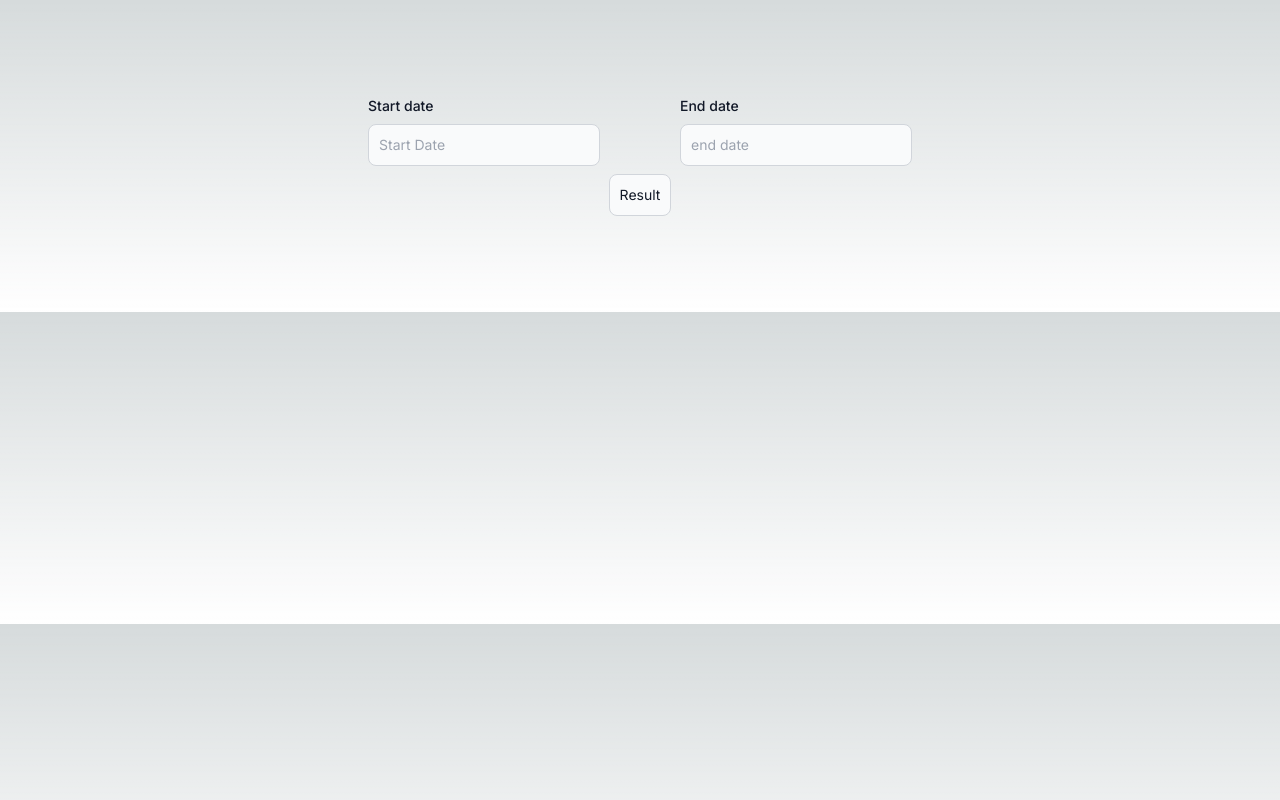
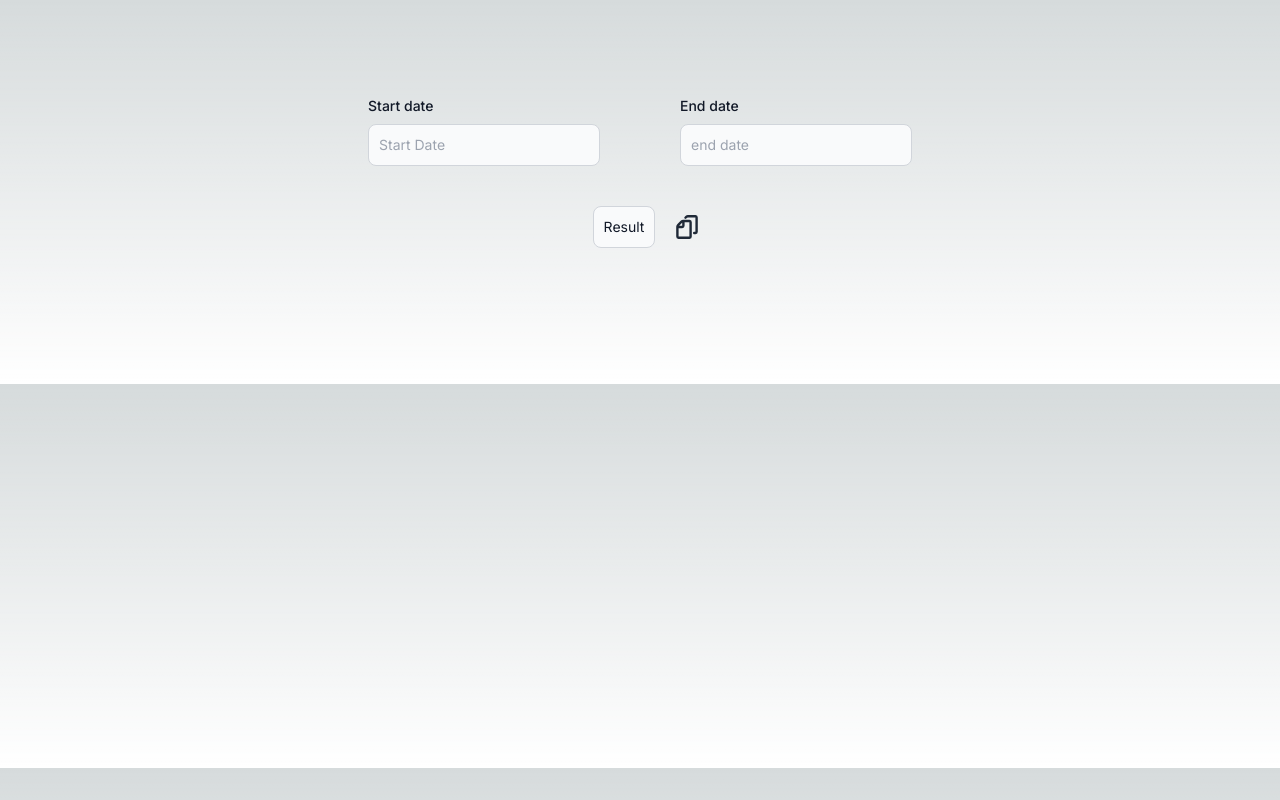
Before and after one commit to EduardoPetrini/dates-diff, a Next.js app: page / in a window 1280 px wide. Built offline with nearby package versions, Linux system fonts and the light colour scheme.

Commit message:
chore: copy button

```diff
--- a/app/components/result.tsx
+++ b/app/components/result.tsx
@@ -1,4 +1,6 @@
+import { padIndexTwo } from '@/lib/helpers';
 import { useEffect, useState } from 'react';
+import { IconCopy } from './ui/icons';
 
 declare type ResultProps = {
   start: string | undefined;
@@ -7,6 +9,8 @@ declare type ResultProps = {
 
 export default function Result({ start, end }: ResultProps) {
   const [result, setResult] = useState('Result');
+
+  const [copied, setCopied] = useState(false);
 
   useEffect(() => {
     if (!start || !end) {
@@ -36,78 +40,94 @@ export default function Result({ start, end }: ResultProps) {
     let s = Math.round(result / 1000);
     let sr = s % 60;
     if (s < 60) {
-      text = `${s}s:` + text;
+      text = `${padIndexTwo(s)}s:` + text;
       setResult(text);
       return;
     }
 
-    text = `${sr}s:` + text;
+    text = `${padIndexTwo(sr)}s:` + text;
 
     let m = Math.round(s / 60);
     let mr = m % 60;
     if (m < 60) {
-      text = `${m}m:` + text;
+      text = `${padIndexTwo(m)}m:` + text;
       setResult(text);
       return;
     }
 
-    text = `${mr}m:` + text;
+    text = `${padIndexTwo(mr)}m:` + text;
 
     let h = Math.round(m / 60);
     let hr = h % 24;
 
     if (h < 24) {
-      text = `${h}h:` + text;
+      text = `${padIndexTwo(h)}h:` + text;
       setResult(text);
       return;
     }
 
-    text = `${hr}h:` + text;
+    text = `${padIndexTwo(hr)}h:` + text;
 
     let d = Math.round(h / 24);
     let dr = d % 7;
 
     if (d < 7) {
-      text = `${d}d:` + text;
+      text = `${padIndexTwo(d)}d:` + text;
       setResult(text);
       return;
     }
 
-    text = `${dr}d:` + text;
+    text = `${padIndexTwo(dr)}d:` + text;
 
     let w = Math.round(d / 7);
     let wr = w % 4;
 
     if (w < 4) {
-      text = `${w}w:` + text;
+      text = `${padIndexTwo(w)}w:` + text;
       setResult(text);
       return;
     }
 
-    text = `${wr}w:` + text;
+    text = `${padIndexTwo(wr)}w:` + text;
 
     let mo = Math.round(w / 4);
     let mor = mo % 12;
 
     if (mo < 12) {
-      text = `${mo}mo:` + text;
+      text = `${padIndexTwo(mo)}mo:` + text;
       setResult(text);
       return;
     }
 
-    text = `${mor}mo:` + text;
+    text = `${padIndexTwo(mor)}mo:` + text;
 
     let y = Math.round(mo / 12);
     text = `${y}y:` + text;
     setResult(text);
 
-    return () => setResult('Result')
+    return () => setResult('Result');
   }, [start, end]);
 
   return (
-    <div className="">
+    <>
+    <div className="flex p-10 gap-5">
       <label htmlFor="domain" className="block mb-2 text-sm font-medium text-gray-900 dark:text-white"></label>
       <span className="bg-gray-50 border border-gray-300 text-gray-900 text-sm rounded-lg focus:ring-blue-500 focus:border-blue-500 block w-full p-2.5 dark:bg-gray-700 dark:border-gray-600 dark:placeholder-gray-400 dark:text-white dark:focus:ring-blue-500 dark:focus:border-blue-500">{result}</span>
+      <button
+        className="mr-2"
+        onClick={e => {
+          e.preventDefault();
+          navigator.clipboard.writeText(result).then(() => {
+            console.log('result copied');
+          });
+          setCopied(true);
+          setTimeout(() => setCopied(false), 2000);
+        }}
+      >
+        <IconCopy />
+      </button>
     </div>
+    <div className="">{copied ? <small className="m-40 text-green-700">copied!</small> : null}</div>
+    </>
   );
 }
--- /dev/null
+++ b/app/components/ui/icons.tsx
@@ -0,0 +1,51 @@
+function IconCopy() {
+  return (
+    <svg className="w-6 h-6 text-gray-800 dark:text-white" aria-hidden="true" xmlns="http://www.w3.org/2000/svg" fill="none" viewBox="0 0 18 20">
+      <path stroke="currentColor" strokeLinecap="round" strokeLinejoin="round" strokeWidth="2" d="m7.708 2.292.706-.706A2 2 0 0 1 9.828 1h6.239A.97.97 0 0 1 17 2v12a.97.97 0 0 1-.933 1H15M6 5v4a1 1 0 0 1-1 1H1m11-4v12a.97.97 0 0 1-.933 1H1.933A.97.97 0 0 1 1 18V9.828a2 2 0 0 1 .586-1.414l2.828-2.828A2 2 0 0 1 5.828 5h5.239A.97.97 0 0 1 12 6Z" />
+    </svg>
+  );
+}
+
+function IconEye() {
+  return (
+    <svg className="w-6 h-6 text-gray-800 dark:text-white" aria-hidden="true" xmlns="http://www.w3.org/2000/svg" fill="none" viewBox="0 0 20 14">
+      <g stroke="currentColor" strokeLinecap="round" strokeLinejoin="round" strokeWidth="2">
+        <path d="M10 10a3 3 0 1 0 0-6 3 3 0 0 0 0 6Z" />
+        <path d="M10 13c4.97 0 9-2.686 9-6s-4.03-6-9-6-9 2.686-9 6 4.03 6 9 6Z" />
+      </g>
+    </svg>
+  );
+}
+
+function IconSpinner() {
+  return (
+    <svg aria-hidden="true" className="w-8 h-8 mr-2 text-gray-200 animate-spin dark:text-gray-600 fill-blue-600" viewBox="0 0 100 101" fill="none" xmlns="http://www.w3.org/2000/svg">
+      <path
+        d="M100 50.5908C100 78.2051 77.6142 100.591 50 100.591C22.3858 100.591 0 78.2051 0 50.5908C0 22.9766 22.3858 0.59082 50 0.59082C77.6142 0.59082 100 22.9766 100 50.5908ZM9.08144 50.5908C9.08144 73.1895 27.4013 91.5094 50 91.5094C72.5987 91.5094 90.9186 73.1895 90.9186 50.5908C90.9186 27.9921 72.5987 9.67226 50 9.67226C27.4013 9.67226 9.08144 27.9921 9.08144 50.5908Z"
+        fill="currentColor"
+      />
+      <path
+        d="M93.9676 39.0409C96.393 38.4038 97.8624 35.9116 97.0079 33.5539C95.2932 28.8227 92.871 24.3692 89.8167 20.348C85.8452 15.1192 80.8826 10.7238 75.2124 7.41289C69.5422 4.10194 63.2754 1.94025 56.7698 1.05124C51.7666 0.367541 46.6976 0.446843 41.7345 1.27873C39.2613 1.69328 37.813 4.19778 38.4501 6.62326C39.0873 9.04874 41.5694 10.4717 44.0505 10.1071C47.8511 9.54855 51.7191 9.52689 55.5402 10.0491C60.8642 10.7766 65.9928 12.5457 70.6331 15.2552C75.2735 17.9648 79.3347 21.5619 82.5849 25.841C84.9175 28.9121 86.7997 32.2913 88.1811 35.8758C89.083 38.2158 91.5421 39.6781 93.9676 39.0409Z"
+        fill="currentFill"
+      />
+    </svg>
+  );
+}
+
+function IconEdit() {
+  return (
+    <svg className="w-5 h-5 text-gray-800 dark:text-white" aria-hidden="true" xmlns="http://www.w3.org/2000/svg" fill="currentColor" viewBox="0 0 20 18">
+      <path d="M12.687 14.408a3.01 3.01 0 0 1-1.533.821l-3.566.713a3 3 0 0 1-3.53-3.53l.713-3.566a3.01 3.01 0 0 1 .821-1.533L10.905 2H2.167A2.169 2.169 0 0 0 0 4.167v11.666A2.169 2.169 0 0 0 2.167 18h11.666A2.169 2.169 0 0 0 16 15.833V11.1l-3.313 3.308Zm5.53-9.065.546-.546a2.518 2.518 0 0 0 0-3.56 2.576 2.576 0 0 0-3.559 0l-.547.547 3.56 3.56Z" />
+      <path d="M13.243 3.2 7.359 9.081a.5.5 0 0 0-.136.256L6.51 12.9a.5.5 0 0 0 .59.59l3.566-.713a.5.5 0 0 0 .255-.136L16.8 6.757 13.243 3.2Z" />
+    </svg>
+  );
+}
+
+function IconRemove() {
+  return (
+    <svg className="w-5 h-5 text-gray-800 dark:text-white" aria-hidden="true" xmlns="http://www.w3.org/2000/svg" fill="currentColor" viewBox="0 0 18 20">
+      <path d="M17 4h-4V2a2 2 0 0 0-2-2H7a2 2 0 0 0-2 2v2H1a1 1 0 0 0 0 2h1v12a2 2 0 0 0 2 2h10a2 2 0 0 0 2-2V6h1a1 1 0 1 0 0-2ZM7 2h4v2H7V2Zm1 14a1 1 0 1 1-2 0V8a1 1 0 0 1 2 0v8Zm4 0a1 1 0 0 1-2 0V8a1 1 0 0 1 2 0v8Z" />
+    </svg>
+  );
+}
+export { IconCopy, IconEdit, IconEye, IconRemove, IconSpinner };
--- /dev/null
+++ b/lib/helpers.ts
@@ -0,0 +1,3 @@
+export const padIndexTwo = (value: number) =>{
+  return value.toString().padStart(2, '0');
+}
```
